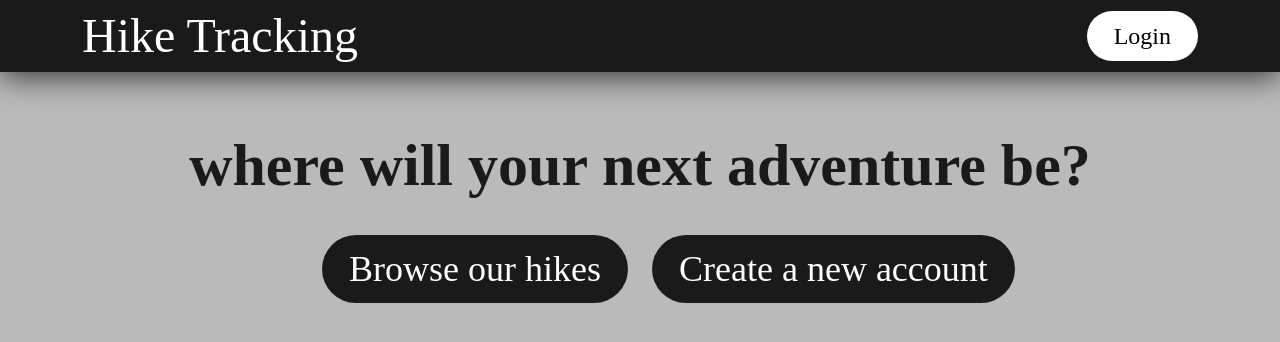
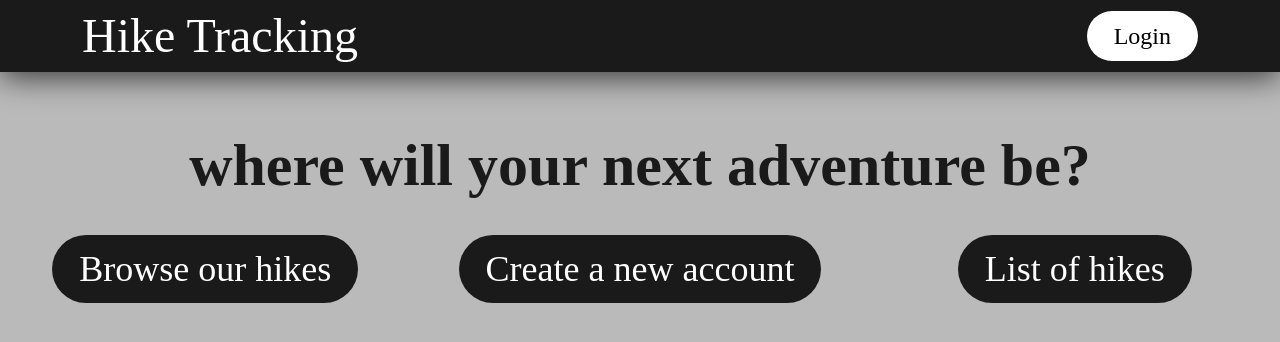
Before and after one commit to polito-SE2-TEAM-20/softeng2-Hike-Tracker, a React (Create React App) app in the folder front-end/: page / in a window 1280 px wide. Shown: the top 342 px of the page. Built offline with nearby package versions, Linux system fonts and the light colour scheme; a web font is replaced by a local one.

Commit message:
integrated: list of hikes page

```diff
--- a/front-end/src/routes/main-page/MainPage.js
+++ b/front-end/src/routes/main-page/MainPage.js
@@ -22,6 +22,10 @@ const MainPage = () => {
         navigate("/browsehikes", { replace: false })
     }
 
+    const gotoListOfHikes = () => {
+        navigate("/listofhikes", { replace: false })
+    }
+
     return (
         <Container fluid style={{ paddingLeft: "0px", paddingRight: "0px", backgroundColor: "#bababa", height: "100vh" }}>
             <Navbar className="is-sticky" expand="lg">
@@ -34,11 +38,14 @@ const MainPage = () => {
                 <MainPageLandscape />
             </Row>
             <Row>
-                <Col style={{ display: "flex", justifyContent: "end" }}>
+                <Col style={{ display: "flex", justifyContent: "center" }}>
                     <Button navigate={gotoBrowseHikes} text="Browse our hikes" textColor="white" size="36px" color="#1a1a1a" />
                 </Col>
-                <Col style={{ display: "flex", justifyContent: "start" }}>
+                <Col style={{ display: "flex", justifyContent: "center" }}>
                     <Button navigate={gotoSignup} text="Create a new account" textColor="white" size="36px" color="#1a1a1a" />
+                </Col>
+                <Col style={{ display: "flex", justifyContent: "center" }}>
+                    <Button navigate={gotoListOfHikes} text="List of hikes" textColor="white" size="36px" color="#1a1a1a" />
                 </Col>
             </Row>
         </Container >
```
